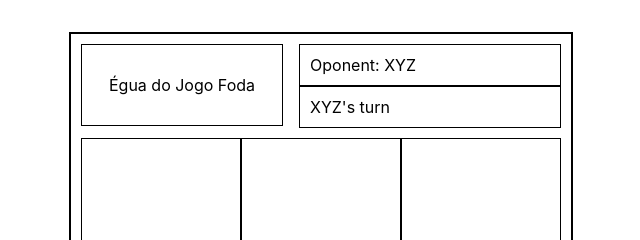
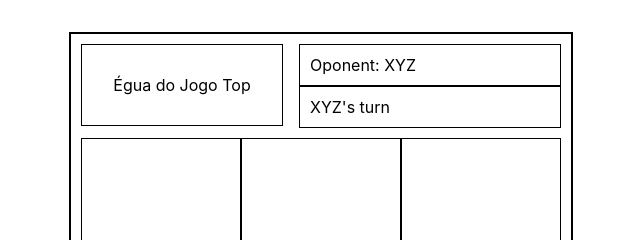
Before and after one commit to the-tictactoe-brothers/tic-tac-toe, an Electron app: page src/html/game.html in a window 800 px wide. Shown: the top 240 px of the page, 27-667 px from the left. Drawn offline with Linux system fonts and the light colour scheme; no server answers.

Commit message:
move to 'Top'

```diff
--- a/src/html/game.html
+++ b/src/html/game.html
@@ -9,7 +9,7 @@
   <body>
       <div class="game-container">
         <div class="game-info">
-          <div class="game-name-rematch">Égua do Jogo Foda</div>
+          <div class="game-name-rematch">Égua do Jogo Top</div>
           <div class="oponent-div"> Oponent: XYZ</div>
           <div class="turn-result-div"> XYZ's turn</div>
         </div>
```
